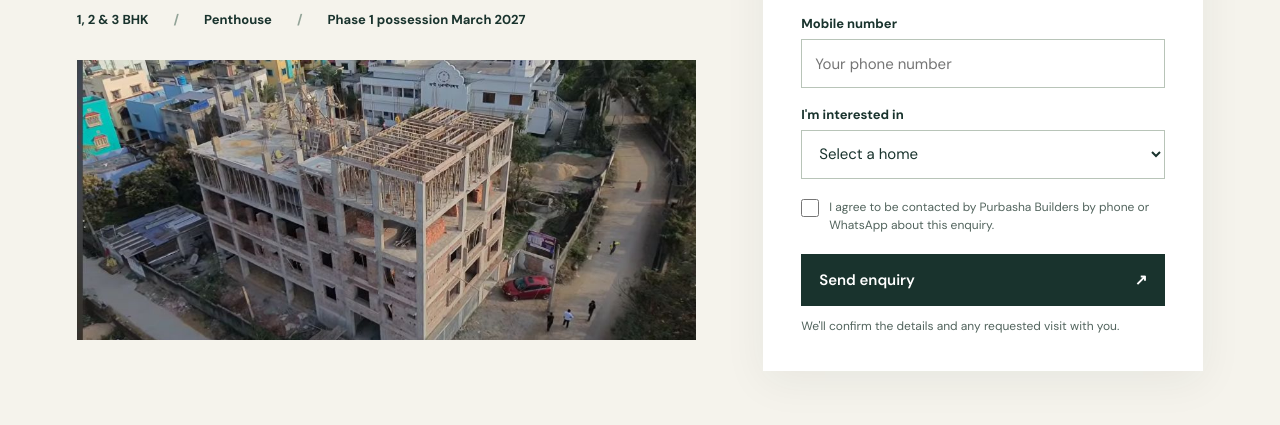
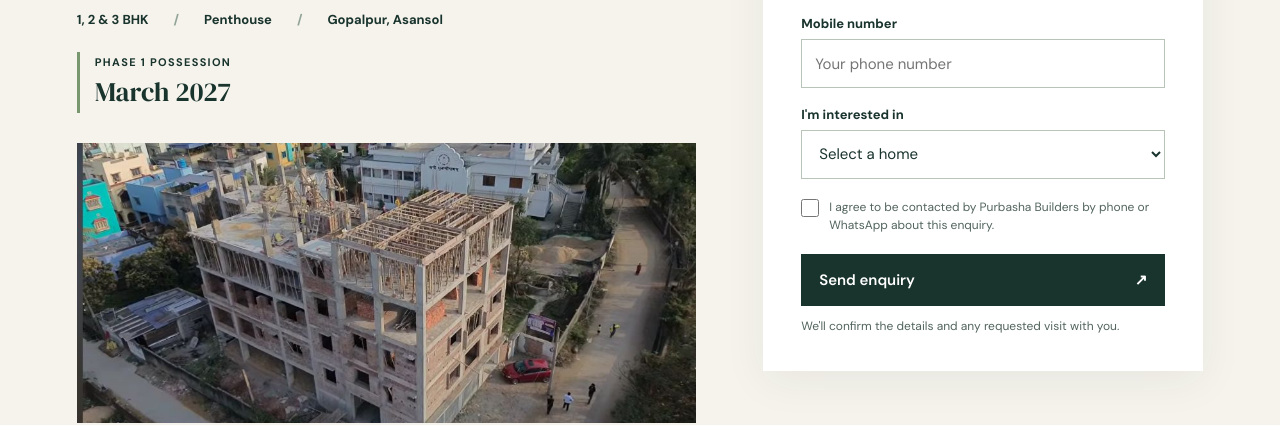
Before and after one commit to purbashabuilders-cmd/purbasha-builders, a plain HTML site: page enquire.html in a window 1280 px wide. Shown: the part 401-826 px from the top of the page. Drawn offline with Linux system fonts and the light colour scheme.

Commit message:
Highlight Phase 1 possession date

```diff
--- a/enquire.css
+++ b/enquire.css
@@ -13,6 +13,7 @@ h1{font-size:clamp(52px,5.3vw,80px);line-height:.98;margin:0 0 22px}
 .intro{font-size:18px;line-height:1.6;max-width:570px;margin:0 0 27px}
 .details{display:flex;flex-wrap:wrap;gap:10px 25px;font-size:13px;font-weight:700;margin-bottom:32px}
 .details span+span:before{content:"/";margin-right:25px;color:#92a397}
+.possession{border-left:3px solid #78976f;padding:3px 0 3px 15px;margin:-8px 0 30px;display:flex;flex-direction:column;gap:4px}.possession span{font-size:11px;letter-spacing:.12em;font-weight:700}.possession strong{font-family:"DM Serif Display",Georgia,serif;font-size:27px;font-weight:400}
 .hero-image{height:280px;background:url('exterior.jpg') center 48%/cover}
 .form-panel{align-self:start;background:#fff;padding:36px 38px;box-shadow:0 10px 40px #19332d10}
 .form-panel h2{font-size:38px;line-height:1.05;margin:0 0 10px}.form-panel>p:not(.eyebrow){font-size:14px;line-height:1.55;color:#52645d;margin:0 0 24px}
--- a/enquire.html
+++ b/enquire.html
@@ -25,7 +25,8 @@
         <p class="eyebrow">ANANDA NIKETAN &nbsp; / &nbsp; GOPALPUR, ASANSOL</p>
         <h1>Find your place<br>in Asansol.</h1>
         <p class="intro">Explore 1, 2 and 3 BHK flats and a penthouse at Ananda Niketan. Ask us about availability, pricing and a site visit.</p>
-        <div class="details"><span>1, 2 &amp; 3 BHK</span><span>Penthouse</span><span>Phase 1 possession March 2027</span></div>
+        <div class="details"><span>1, 2 &amp; 3 BHK</span><span>Penthouse</span><span>Gopalpur, Asansol</span></div>
+        <div class="possession"><span>PHASE 1 POSSESSION</span><strong>March 2027</strong></div>
         <a class="mobile-cta" href="#enquire">Enquire now <span>↗</span></a>
         <div class="hero-image" role="img" aria-label="Ananda Niketan project exterior"></div>
       </div>
```
